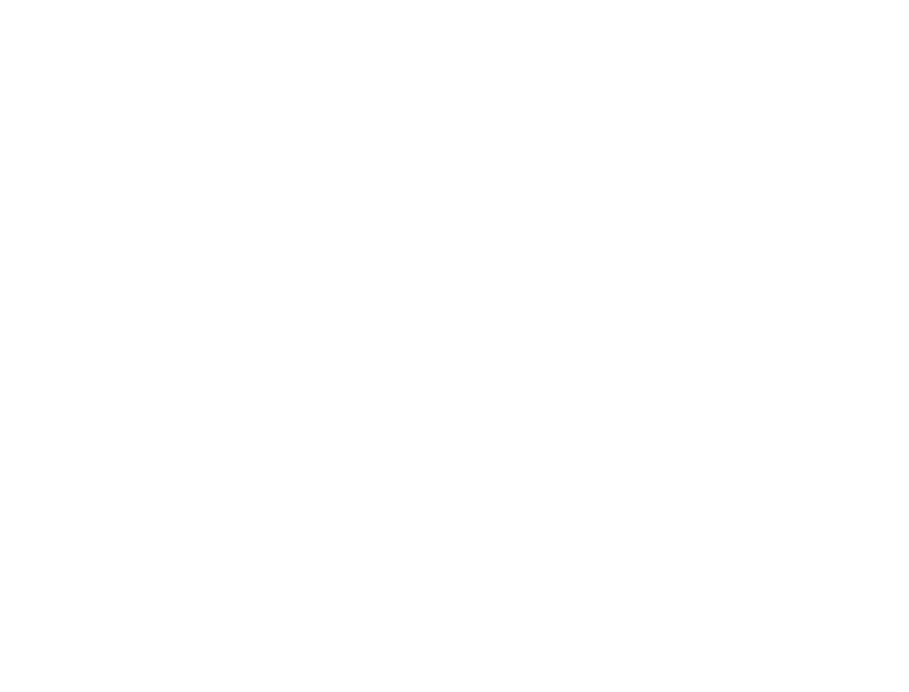
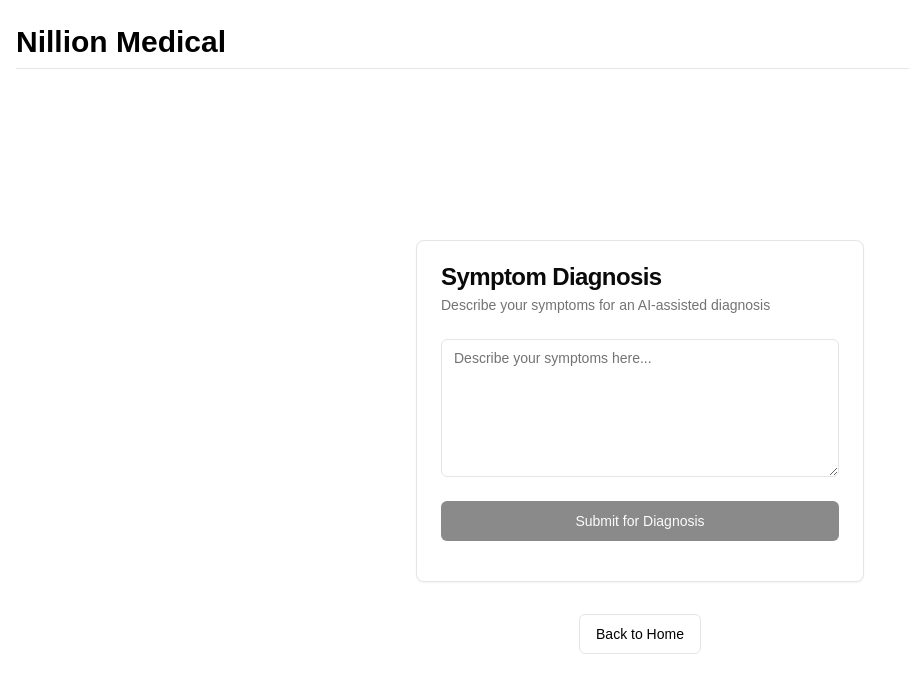
Before and after one commit to pedro123456789-wq/diffused-med, a Next.js app: page /diagnosis in a window 1280 px wide. Shown: the top 692 px of the page, without its empty margins (0-909 px from the left). Built offline with nearby package versions, Linux system fonts and the light colour scheme.

Commit message:
correct bug

```diff
--- a/src/app/diagnosis/page.tsx
+++ b/src/app/diagnosis/page.tsx
@@ -15,11 +15,6 @@ export default function Diagnosis() {
   const [selectedImage, setSelectedImage] = useState<File | null>(null)
   const [symptoms, setSymptoms] = useState('')
 
-  const handleSubmit = (e: React.FormEvent) => {
-    e.preventDefault()
-    // Here you would typically send the symptoms to your backend
-    console.log('Symptoms submitted:', symptoms)
-    // For now, we'll just log the symptoms
   const handleImageUpload = (e: React.ChangeEvent<HTMLInputElement>) => {
     if (e.target.files && e.target.files[0]) {
       setSelectedImage(e.target.files[0])
@@ -32,7 +27,9 @@ export default function Diagnosis() {
     setSelectedImage(null)
   }
 
-  const handleSubmit = () => {
+  const handleSubmit = (e: React.FormEvent) => {
+    e.preventDefault()
+
     if (diagnosisMethod === 'image' && selectedImage) {
       console.log('Diagnosing based on image:', selectedImage.name)
       const formData = new FormData()
@@ -117,4 +114,3 @@ export default function Diagnosis() {
     </div>
   )
 }
-}
```
Lines whose indentation alone changed are shown as unchanged.
